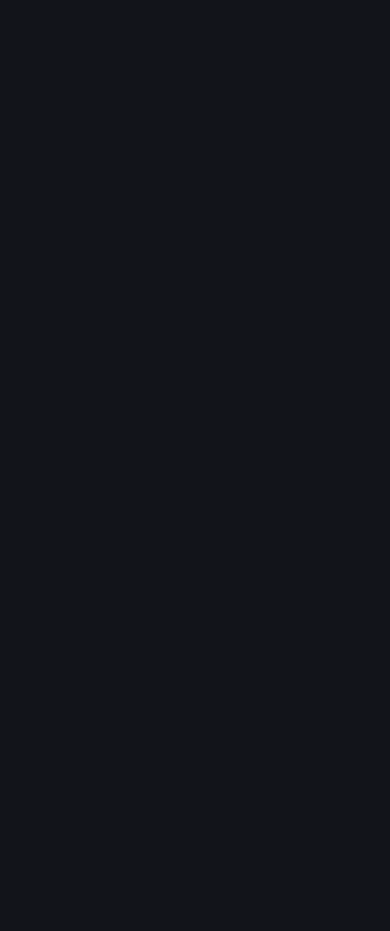
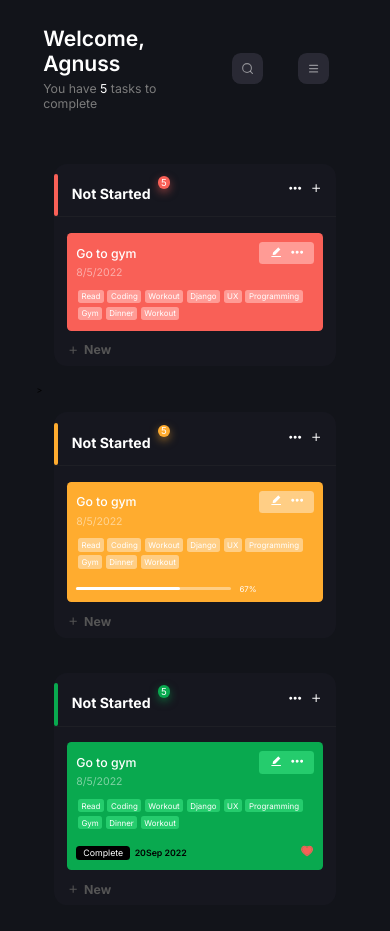
Before and after one commit to rupam-seal/Tsks, a React (Create React App) app in the folder frontend/: page / in a window 390 px wide. Before the commit the page ends 844 px from the top, so only its background shows below. Built offline with nearby package versions, Linux system fonts and the light colour scheme.

Commit message:
♻️frontend(*): refractor code

```diff
--- a/frontend/public/index.html
+++ b/frontend/public/index.html
@@ -24,7 +24,18 @@
       work correctly both with client-side routing and a non-root public URL.
       Learn how to configure a non-root public URL by running `npm run build`.
     -->
-    <title>React App</title>
+        <!--
+    ---Inter Font---
+    ---Font Weight---
+        Reguler : 400
+        Medium : 500
+        Semibold : 600
+        Bold : 700
+     -->
+     <link rel="preconnect" href="https://fonts.googleapis.com">
+     <link rel="preconnect" href="https://fonts.gstatic.com" crossorigin>
+     <link href="https://fonts.googleapis.com/css2?family=Inter:wght@400;500;600;700&display=swap" rel="stylesheet">
+    <title>Tsks</title>
   </head>
   <body>
     <noscript>You need to enable JavaScript to run this app.</noscript>
--- a/frontend/src/App.js
+++ b/frontend/src/App.js
@@ -1,8 +1,16 @@
 import React from 'react';
 import { Sidebar } from './components/sidebar';
+import Tasks from './components/Tasks/Tasks';
+import Topbar from './components/topbar/Topbar';
 
 const App = () => {
-  return <Sidebar />;
+  return (
+    <>
+      <Sidebar />
+      <Topbar />
+      <Tasks />
+    </>
+  );
 };
 
 export default App;
--- a/frontend/src/main.css
+++ b/frontend/src/main.css
@@ -18,12 +18,23 @@ body {
 }
 
 /* Removing unwanted margin from "h tag" */
-h1, h2, h3, h4, h5, h6 {
+h1,
+h2,
+h3,
+h4,
+h5,
+h6 {
   margin: 0rem;
   padding: 0rem;
 }
 
 /* Media query for all screen resolution */
+@media (max-width: 750px) {
+  body {
+    padding-left: 4rem;
+  }
+}
+
 @media (max-width: 880px) {
   html {
     font-size: 55%;
@@ -54,7 +65,6 @@ h1, h2, h3, h4, h5, h6 {
   }
 }
 
-
 @media (min-width: 2800px) {
   html {
     font-size: 110%;
```
Lines whose indentation alone changed are shown as unchanged.
